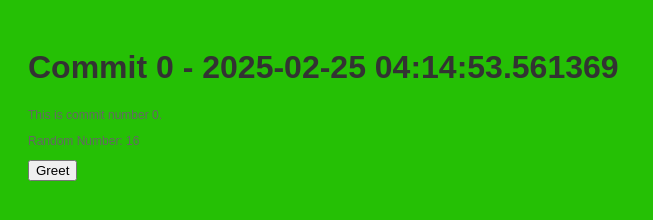
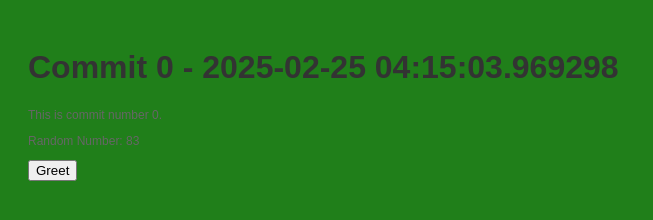
Before and after one commit to broilermares3/myrep-repo-20250225041451, a plain HTML site: page index.html in a window 1280 px wide. Shown: the whole page, without its empty margins (0-653 px from the left). Drawn offline with Linux system fonts and the light colour scheme.

Commit message:
📝 Commit 0 with HTML, CSS, and JS

```diff
--- a/index.html
+++ b/index.html
@@ -2,13 +2,13 @@
     <!DOCTYPE html>
     <html>
     <head>
-        <title>Commit 0 - 2025-02-25 04:14:53.561369</title>
+        <title>Commit 0 - 2025-02-25 04:15:03.969298</title>
         <link rel="stylesheet" href="style.css">
     </head>
     <body>
-        <h1>Commit 0 - 2025-02-25 04:14:53.561369</h1>
+        <h1>Commit 0 - 2025-02-25 04:15:03.969298</h1>
         <p>This is commit number 0.</p>
-        <p>Random Number: 16</p>
+        <p>Random Number: 83</p>
         <button onclick="greet()">Greet</button>
         <script src="script.js"></script>
     </body>
--- a/style.css
+++ b/style.css
@@ -1,7 +1,7 @@
 
     body {
         font-family: Arial, sans-serif;
-        background-color: #25c005;
+        background-color: #207f1a;
         padding: 20px;
     }
     h1 {
```
